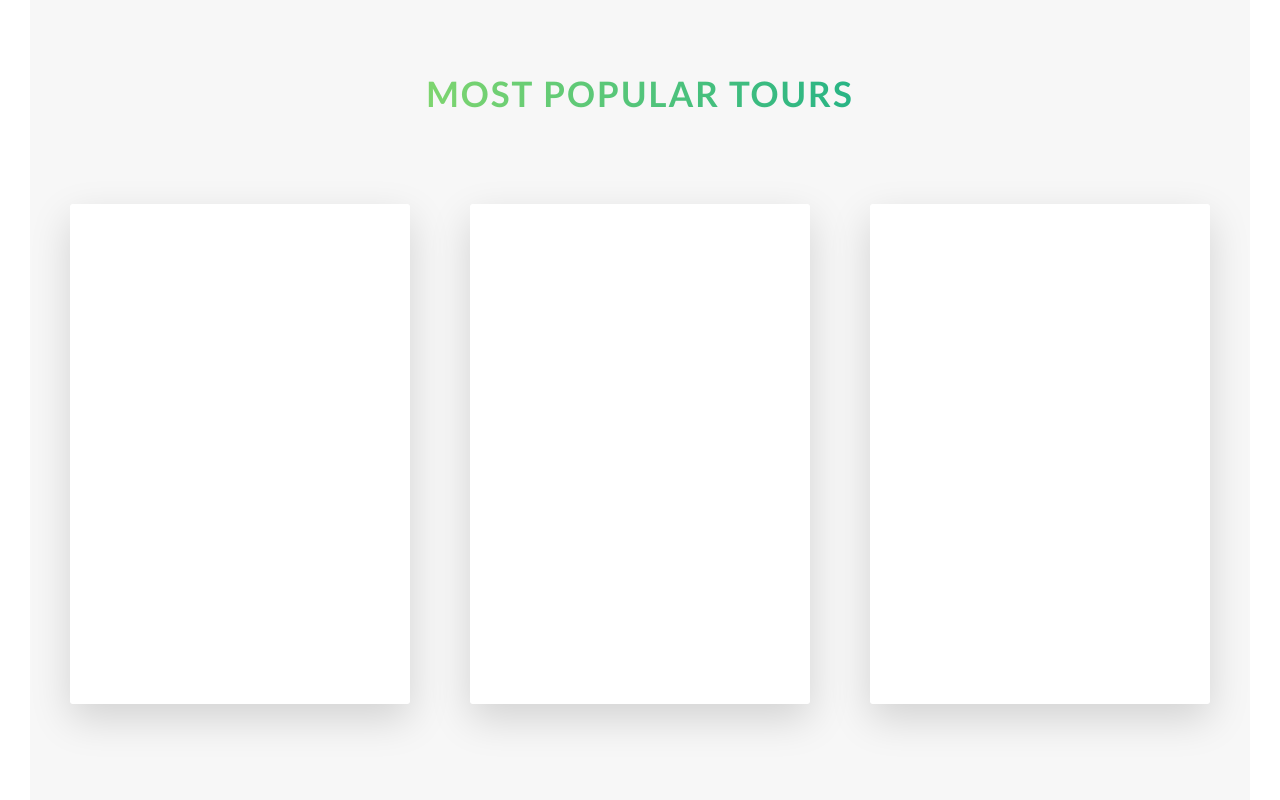
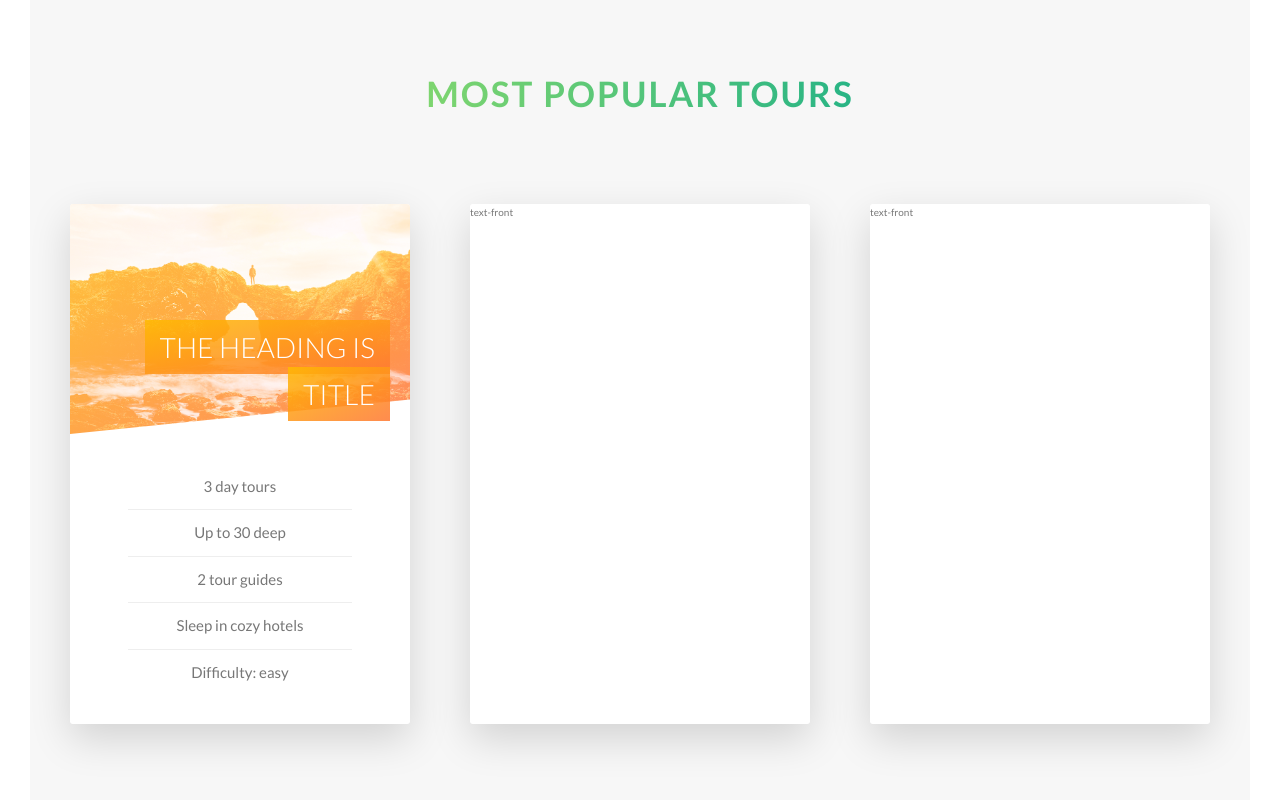
Before and after one commit to gmanriqe/css-advanced, a website: page index.html in a window 1280 px wide. Shown: the part 2200-3000 px from the top of the page. Drawn offline with Linux system fonts and the light colour scheme; files whose address does not match are found by name.

Commit message:
Finalizando el frontend del card

```diff
--- a/index.html
+++ b/index.html
@@ -120,11 +120,25 @@
             <div class="col-1-of-3">
                 <div class="card">
                     <div class="card__side card__side--front">
-                        text-front
-                    </div>
+                        <div class="card__picture card__picture--1">
+                            &nbsp;
+                        </div>
+                        <h4 class="card__heading">
+                            <span class="card__heading-span card__heading-span--1">The Heading is Title</span>
+                        </h4>
+                        <div class="card__details">
+                            <ul>
+                                <li>3 day tours</li>
+                                <li>Up to 30 deep</li>
+                                <li>2 tour guides</li>
+                                <li>Sleep in cozy hotels</li>
+                                <li>Difficulty: easy</li>
+                            </ul>
+                        </div>
+                    </div> <!-- /card__side--front -->
                     <div class="card__side card__side--back card__side--back-1">
                         text-back
-                    </div>
+                    </div> <!-- /card__side--back -->
                 </div>
             </div>
             <div class="col-1-of-3">
--- a/sass/abstracts/_variables.scss
+++ b/sass/abstracts/_variables.scss
@@ -10,6 +10,7 @@ $color-tertiary-light: #2998ff;
 $color-tertiary-dark: #5643fa;
 
 $color-grey-light-1: #f7f7f7;
+$color-grey-light-2: #eeeeee;
 
 $color-grey-dark: #777;
 $color-black: #000;
--- a/sass/components/_card.scss
+++ b/sass/components/_card.scss
@@ -1,13 +1,12 @@
 .card {
+    // FUNCTIONALITY
     perspective: 150rem;//propiedad que nos ayuda a modificar la apariencia que nos hace visiualizar que la carta gira hacia nosotros. Siempre sera asignado al elemento padre
     -moz-perspective: 150rem;
 
     position: relative;
-    height: 50rem; //asi no pierde el tamaño
+    height: 52rem; //asi no pierde el tamaño
     &__side {
-        color: #fff;
-        font-size: 3rem;
-        height: 50rem;
+        height: 52rem;
         transition: all .8s ease;
 
         position: absolute;
@@ -16,7 +15,9 @@
         width: 100%;
         backface-visibility: hidden;
         border-radius: 3px;
+        overflow: hidden;
         box-shadow: 0 1.5rem 4rem rgba($color-black, .15);
+
         &--front {
             background-color: $color-white;
         }
@@ -40,4 +41,64 @@
     &:hover &__side--back {
         transform: rotateY(0);
     }
+
+    //FRONT SIDE STYLING
+    &__picture {
+        background-size: cover;
+        background-position: 50%  50%;
+        background-repeat: no-repeat;
+
+        height: 23rem;
+        background-blend-mode: screen;
+        clip-path: polygon(0 0,100% 0, 100% 85%,0 100%);
+        -webkit-clip-path: polygon(0 0,100% 0, 100% 85%,0 100%);
+        &--1 {
+            // https://unsplash.com/
+            background-image: linear-gradient(to right bottom, $color-secondary-light, $color-secondary-dark),
+            url("../img/nat-5.jpg");
+        }
+        &--2 {
+            background-image: url("../img/nat-5.jpg");
+        }
+        &--3 {
+            background-image: url("../img/nat-5.jpg");
+        }
+    }
+    &__heading {
+        font-size: 2.8rem;
+        font-weight: 300;
+        text-transform: uppercase;
+        text-align: right;
+        color: $color-white;
+
+        position: absolute;
+        top: 12rem;
+        right: 2rem;
+
+        width: 75%;
+    }
+    &__heading-span {
+        padding: 1rem 1.5rem;
+        box-decoration-break: clone;
+        -webkit-box-decoration-break: clone; //para visualizar como si las dos lineas fueran en dos etiquetas diferentes(fijate el espacio del principio y final de cada linea, ahi la diferencia)
+        &--1 {
+            background-image: linear-gradient(to right bottom, rgba($color-secondary-light, .85), rgba($color-secondary-dark, .85));
+        }
+    }
+    &__details {
+        padding: 3rem;
+        ul {
+            list-style: none;
+            width: 80%;
+            margin: 0 auto;
+            li {
+                text-align: center;
+                font-size: 1.5rem;
+                padding: 1rem;
+                &:not(:last-child) {
+                    border-bottom: 1px solid $color-grey-light-2;
+                }
+            }
+        }
+    }
 }
--- a/sass/layout/_header.scss
+++ b/sass/layout/_header.scss
@@ -11,6 +11,7 @@
     background-size: cover;
 
     // properties clip-path: (x y, x y, x y, x y) ya que queremos 4 puntos
+    clip-path: polygon(0 0, 100% 0, 100% 75vh, 0 100%);
     -webkit-clip-path: polygon(0 0, 100% 0, 100% 75vh, 0 100%);
 
     position: relative;
```
Also changed, not shown: css/style.css.
